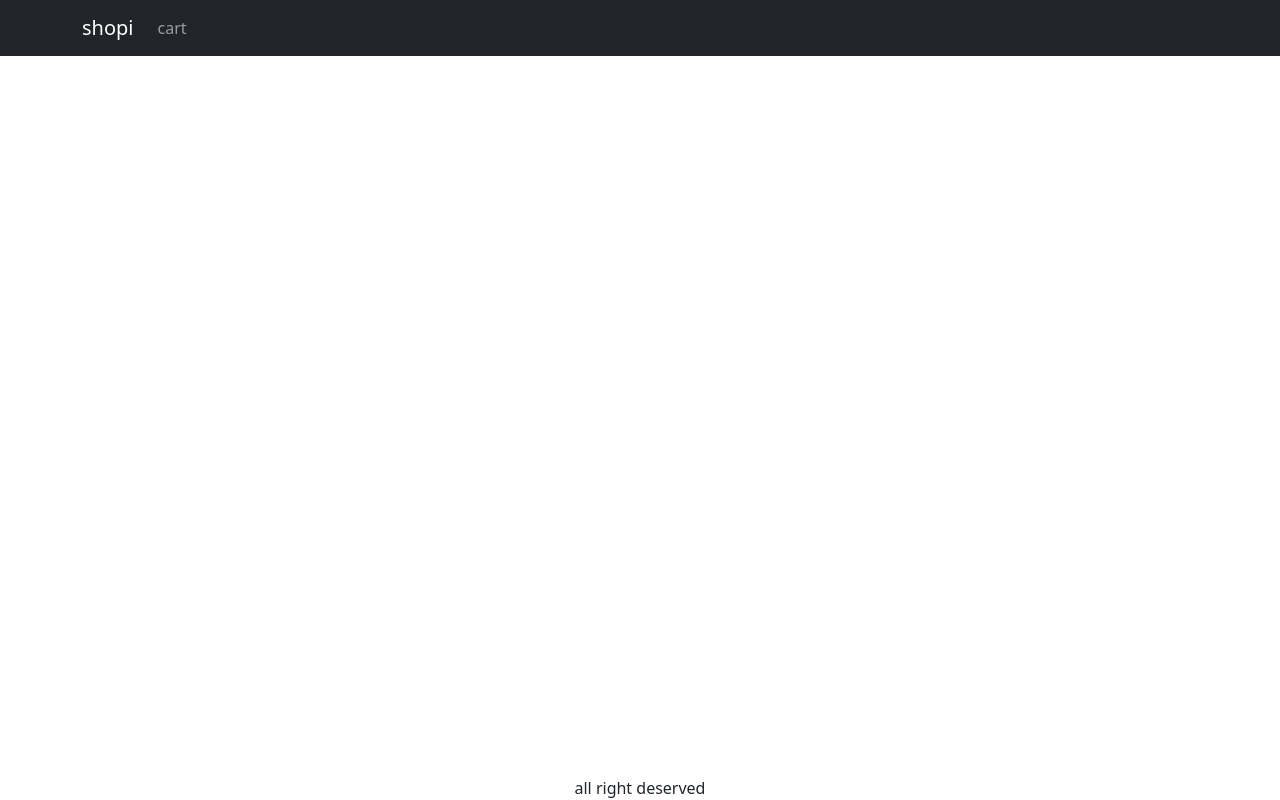
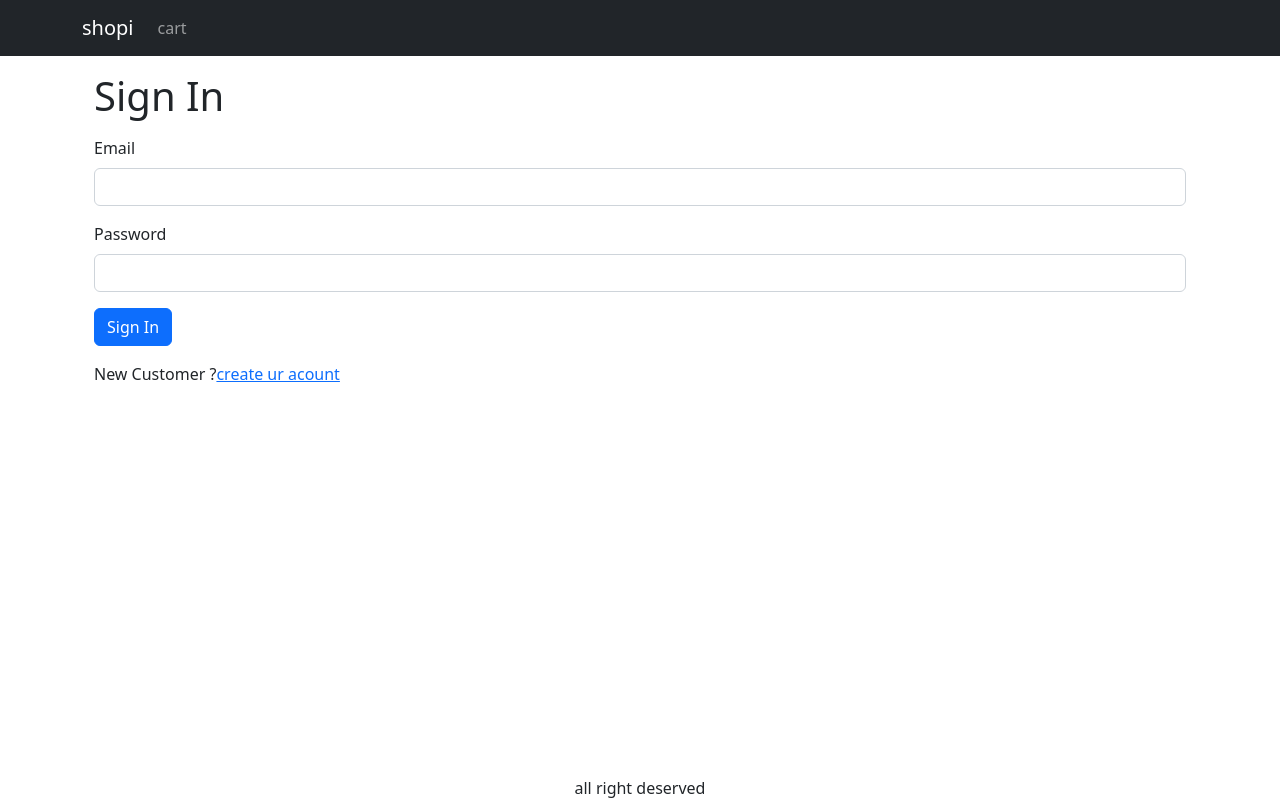
Before and after one commit to HalimHammami/ECommerce-website, a React (Create React App) app in the folder front/: page /signin in a window 1280 px wide. Built offline with nearby package versions, Linux system fonts and the light colour scheme.

Commit message:
signin screen

```diff
--- a/front/src/App.js
+++ b/front/src/App.js
@@ -9,6 +9,7 @@
 import { useContext } from 'react';
 import { Store } from './Store';
 import CartScreen from './screens/CartScreen';
+import SigninScreen from './screens/SigninScreen';
 function App() {
   const { state } = useContext(Store);
   const { cart } = state;
@@ -40,6 +41,7 @@
               <Route path="/product/:slug" element={<ProductScreen />} />
               <Route path="/" element={<HomeScreen />} />
               <Route path="/cart" element={<CartScreen />} />
+              <Route path="/signin" element={<SigninScreen />} />
             </Routes>
           </Container>
         </main>
--- a/front/src/index.css
+++ b/front/src/index.css
@@ -38,3 +38,6 @@
 .img-thumbnail {
   height: 80px;
 }
+.small-container {
+  max-width: 600px;
+}
--- /dev/null
+++ b/front/src/screens/SigninScreen.js
@@ -0,0 +1,36 @@
+import Button from 'react-bootstrap/esm/Button';
+import Container from 'react-bootstrap/Container';
+import Form from 'react-bootstrap/Form';
+import { Helmet } from 'react-helmet-async';
+import { Link, useLocation } from 'react-router-dom';
+
+export default function SigninScreen() {
+  const { search } = useLocation();
+  const redirectInUrl = new URLSearchParams(search).get('redirect');
+  const redirect = redirectInUrl ? redirectInUrl : '/';
+  return (
+    <Container className="small-container">
+      <Helmet>
+        <title>Sign In</title>
+      </Helmet>
+      <h1 className="my-3"> Sign In</h1>
+      <Form>
+        <Form.Group className="mb-3" controlId="email">
+          <Form.Label>Email</Form.Label>
+          <Form.Control type="email" required></Form.Control>
+        </Form.Group>
+        <Form.Group className="mb-3" controlId="password">
+          <Form.Label>Password</Form.Label>
+          <Form.Control type="password" required></Form.Control>
+        </Form.Group>
+        <div className="mb-3">
+          <Button type="submit">Sign In</Button>
+        </div>
+        <div className="mb-3">
+          New Customer ?{''}
+          <Link to={`/Signup?redirect=${redirect}`}>create ur acount</Link>
+        </div>
+      </Form>
+    </Container>
+  );
+}
```
Also changed, not shown: 1 other file (tests, documents, lock files or other folders).
